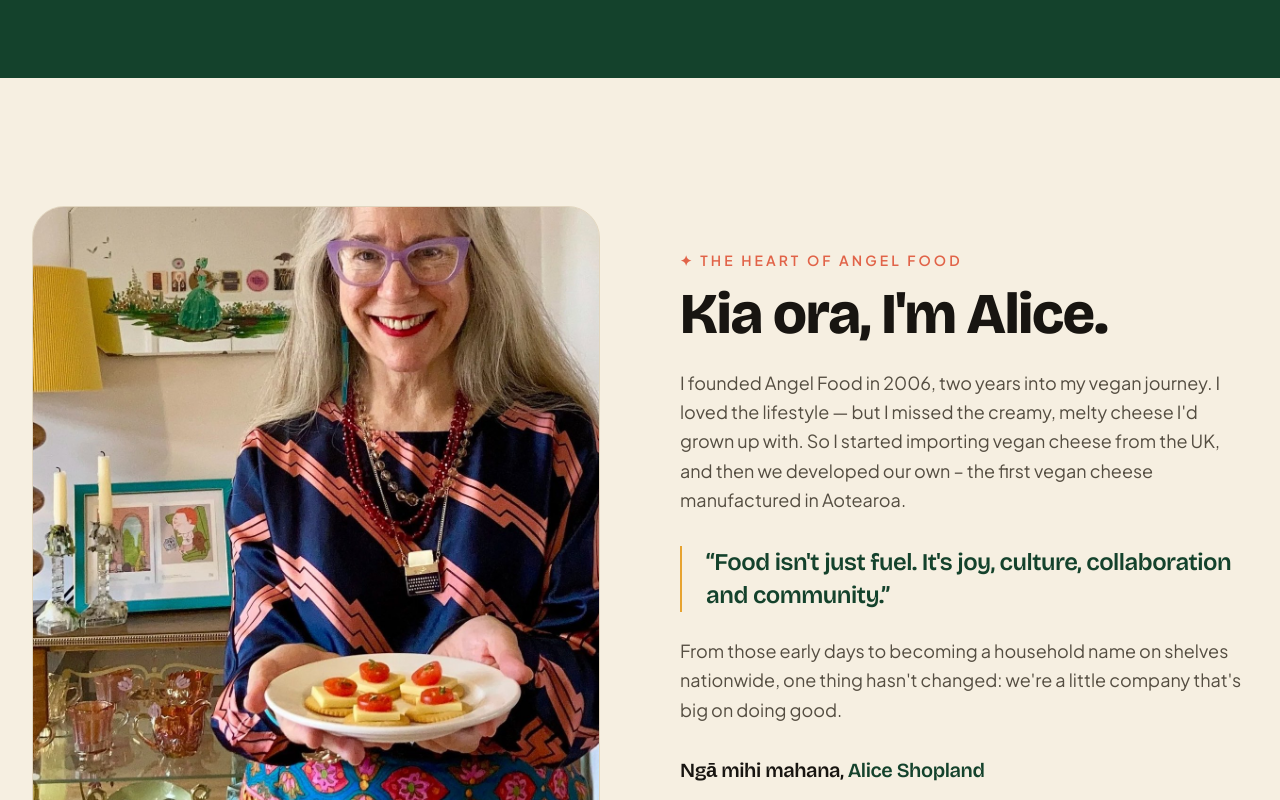
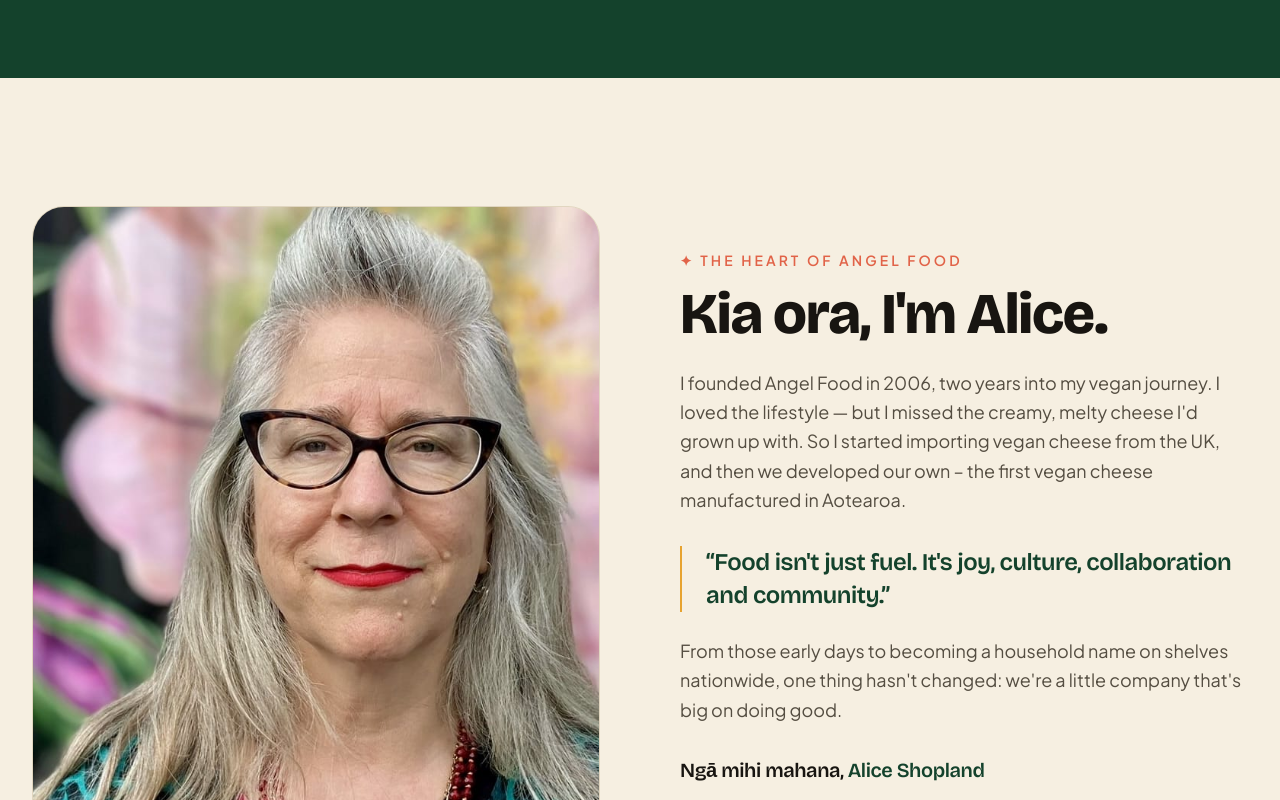
Before and after one commit to ZahidAngular/angelfood, a Next.js app: page / in a window 1280 px wide. Shown: the part 3360-4160 px from the top of the page. Built offline with nearby package versions, Linux system fonts and the light colour scheme.

Commit message:
Fix founder photo on About/Story section
Correct the image path (founder.jpg -> founder.jpeg, the actual file
on disk) and anchor the crop to the top so the parallax zoom no
longer cuts off the top of the photo.

```diff
--- a/components/Story.tsx
+++ b/components/Story.tsx
@@ -12,9 +12,10 @@
         {/* Image */}
         <div className="relative">
           <RevealImage
-            src="/images/founder.jpg"
+            src="/images/founder.jpeg"
             alt="Alice Shopland, founder of Angel Food"
             className="aspect-[4/5] border border-line bg-cream-deep"
+            imgClassName="object-top"
             parallax={12}
           />
           <div className="absolute bottom-5 left-5 z-10 rounded-2xl bg-cream/90 px-5 py-3 backdrop-blur">
```
Also changed, not shown: public/images/founder.jpeg (added), public/images/founder.jpg (deleted).
